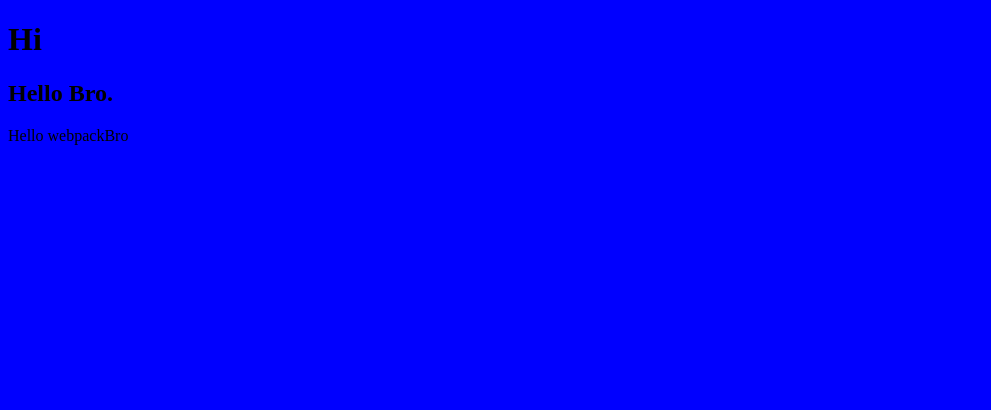
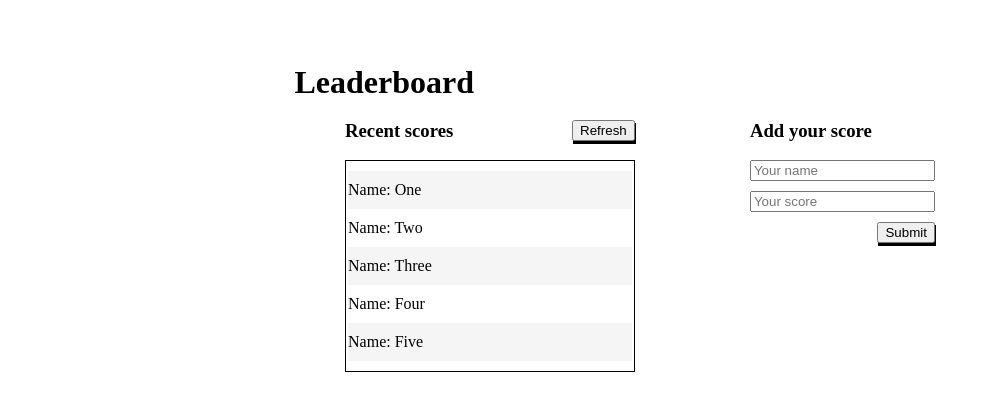
Before and after one commit to Tufahel/leaderboard, a website built with webpack: page src/index.html in a window 1280 px wide. Shown: the whole page, without its empty margins (0-991 px from the left). Built offline with nearby package versions, Linux system fonts and the light colour scheme.

Commit message:
project setup using modules and webpack

```diff
--- a/package.json
+++ b/package.json
@@ -21,6 +21,7 @@
   },
   "homepage": "https://github.com/Tufahel/webpack-template#readme",
   "devDependencies": {
+    "@babel/plugin-transform-modules-commonjs": "^7.16.8",
     "babel-eslint": "^10.1.0",
     "css-loader": "^6.6.0",
     "eslint": "^7.32.0",
@@ -33,8 +34,9 @@
     "stylelint-config-standard": "^21.0.0",
     "stylelint-csstree-validator": "^1.9.0",
     "stylelint-scss": "^3.21.0",
-    "webpack": "^5.69.0",
-    "webpack-cli": "^4.9.2"
+    "webpack": "^5.69.1",
+    "webpack-cli": "^4.9.2",
+    "webpack-dev-server": "^4.7.4"
   },
   "dependencies": {
     "lodash": "^4.17.21"
--- a/src/index.html
+++ b/src/index.html
@@ -7,7 +7,23 @@
     <title>Document</title>
 </head>
 <body>
-    <h1>Hi</h1>
-    <h2>Hello Bro.</h2>
-</body>
+    <h1>Leaderboard</h1>
+    <div class="lists-form">
+      <div>
+        <div class="recent-scores">
+          <h3>Recent scores</h3>
+          <button class="btn btn-refresh">Refresh</button>
+        </div>
+        <div class="name-lists"></div>
+      </div>
+      <div class="form">
+        <h3>Add your score</h3>
+        <form>
+          <input type="text" id="name" name="name" placeholder="Your name"/><br />
+          <input type="number" id="score" name="score" placeholder="Your score"/>
+        </form>
+        <button class="btn btn-submit">Submit</button>
+      </div>
+    </div>
+  </body>
 </html>
--- a/src/index.js
+++ b/src/index.js
@@ -1,14 +1,5 @@
 import './style.css';
 import _ from 'lodash';
+import { getPosts, createPost } from './modules/create.js';
 
-function component() {
-  const element = document.createElement('div');
-
-  // Lodash, currently included via a script, is required for this line to work
-  // Lodash, now imported by this script
-  element.innerHTML = _.join(['Hello', 'webpackBro'], ' ');
-
-  return element;
-}
-
-document.body.appendChild(component());
+createPost(getPosts);
--- /dev/null
+++ b/src/modules/create.js
@@ -0,0 +1,19 @@
+const posts = [
+  { name: 'One' },
+  { name: 'Two' },
+  { name: 'Three' },
+  { name: 'Four' },
+  { name: 'Five' },
+];
+
+const nameLists = document.querySelector('.name-lists');
+
+export const getPosts = () => {
+  let output = '';
+  posts.forEach((post) => {
+    output += `<p class="name-list">Name: ${post.name}</p>`;
+  });
+  nameLists.innerHTML = output;
+};
+
+export const createPost = (callback) => callback();
--- a/src/style.css
+++ b/src/style.css
@@ -1,3 +1,50 @@
 body {
-  background-color: blue;
+  margin: 5%;
 }
+
+h1 {
+  margin: 0% 0% 0% 20%;
+}
+
+.lists-form {
+  display: flex;
+  justify-content: center;
+  gap: 10%;
+}
+
+.recent-scores {
+  display: flex;
+  justify-content: space-between;
+  align-items: center;
+}
+
+.name-lists {
+  list-style: none;
+  border: solid 1px black;
+}
+
+.name-list {
+  margin: 10px 2px;
+  padding: 0 200px 0 0;
+}
+
+.name-list:nth-child(odd) {
+  background: whitesmoke;
+  padding: 10px 200px 10px 0;
+}
+
+input {
+  margin-bottom: 10px;
+}
+
+.btn {
+  box-shadow: 1px 3px black;
+}
+
+.btn-submit {
+  float: right;
+}
+
+.btn-refresh {
+  height: auto;
+}
```
Also changed, not shown: dist/index.html, dist/main.js, dist/main.js.LICENSE.txt (deleted), 1 other file.
